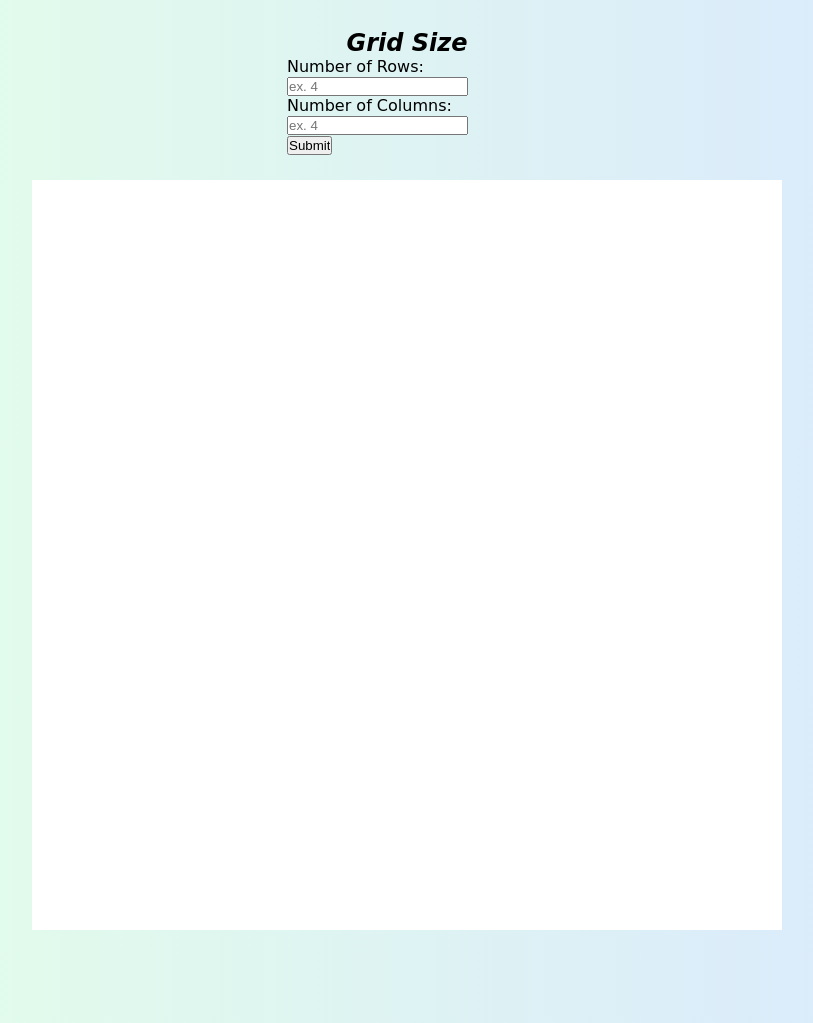
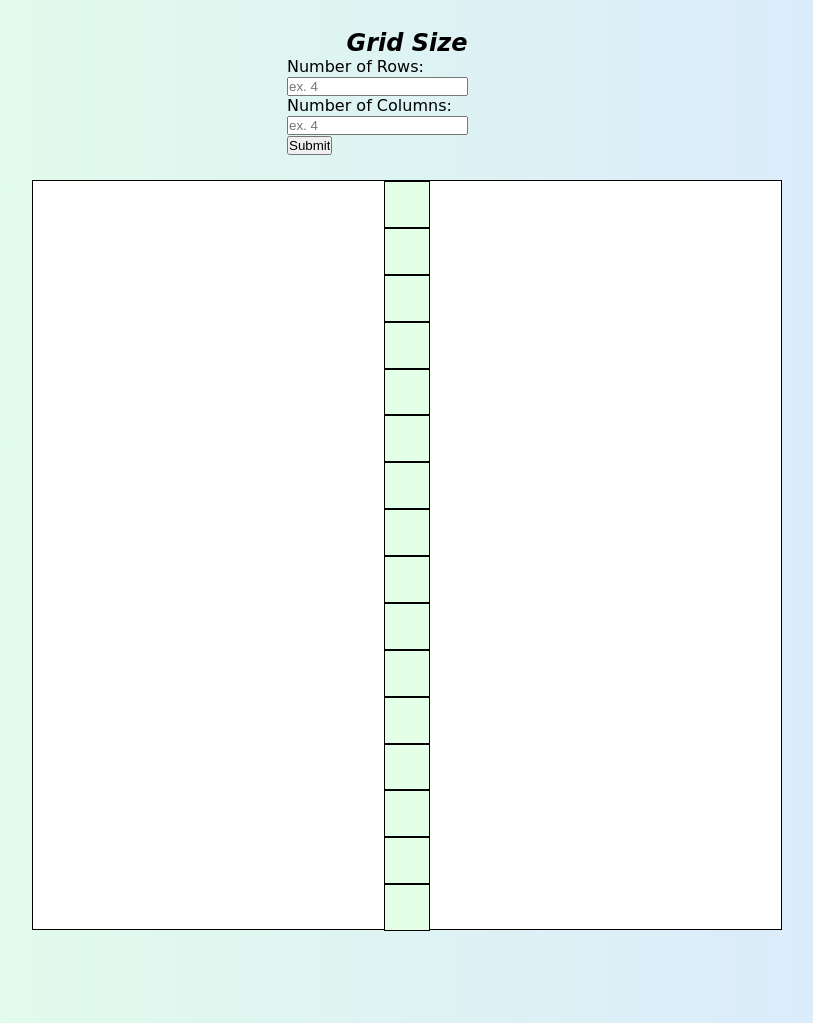
Before and after one commit to Babb2000/SketchPad, a plain HTML site: page index.html in a window 1280 px wide. Shown: the part 64-1087 px from the top of the page, without its empty margins (233-1046 px from the left). Drawn offline with Linux system fonts and the light colour scheme; a web font is replaced by a local one.

Commit message:
added a row of 16 boxes

```diff
--- a/index.html
+++ b/index.html
@@ -11,7 +11,7 @@
     <title>Document</title>
 </head>
 <body>
-<div class="flex">
+<section class="flex">
 <h1>ETCH-A-SKETCH</h1>
 
 <form class="center" >
@@ -27,10 +27,28 @@
       </p>
 </form>
 
- <table id= "grid">
+<div id= "grid">
+<div></div>
+<div></div>
+<div></div>
+<div></div>
+<div></div>
+<div></div>
+<div></div>
+<div></div>
+<div></div>
+<div></div>
+<div></div>
+<div></div>
+<div></div>
+<div></div>
+<div></div>
+<div></div>
 
- </table>
 </div>
+
+
+</section>
  <script src="script.js"></script>
 </body>
 </html>
--- a/style.css
+++ b/style.css
@@ -52,3 +52,11 @@ h1{
 	position: fixed;
 	top: 10px;
 }
+
+div{
+	background-color: #e3ffe7;
+	width: 46.88px;
+	height: 46.88px;
+	border: 1px solid black;
+
+}
```
Also changed, not shown: 1 other file.
